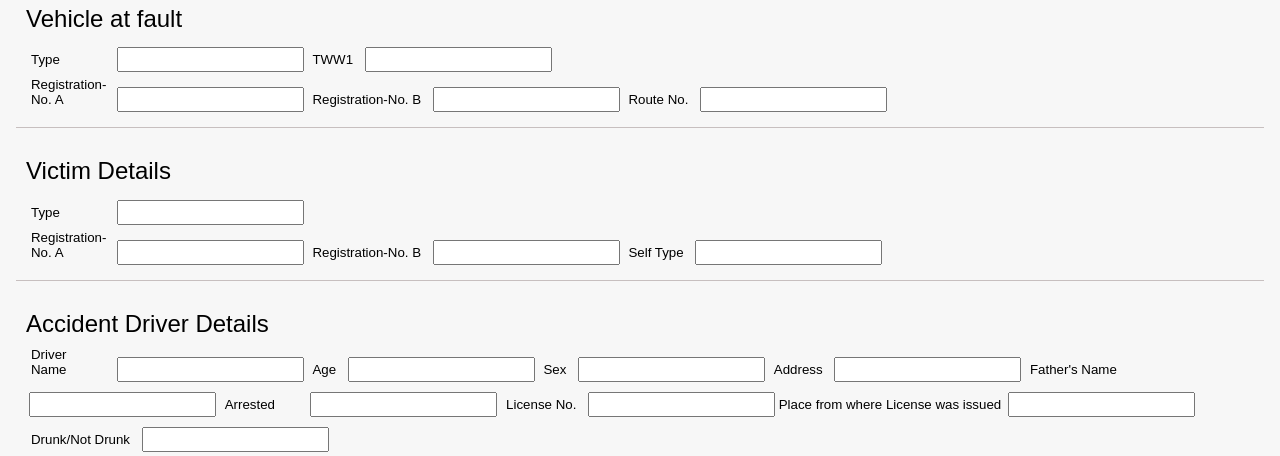
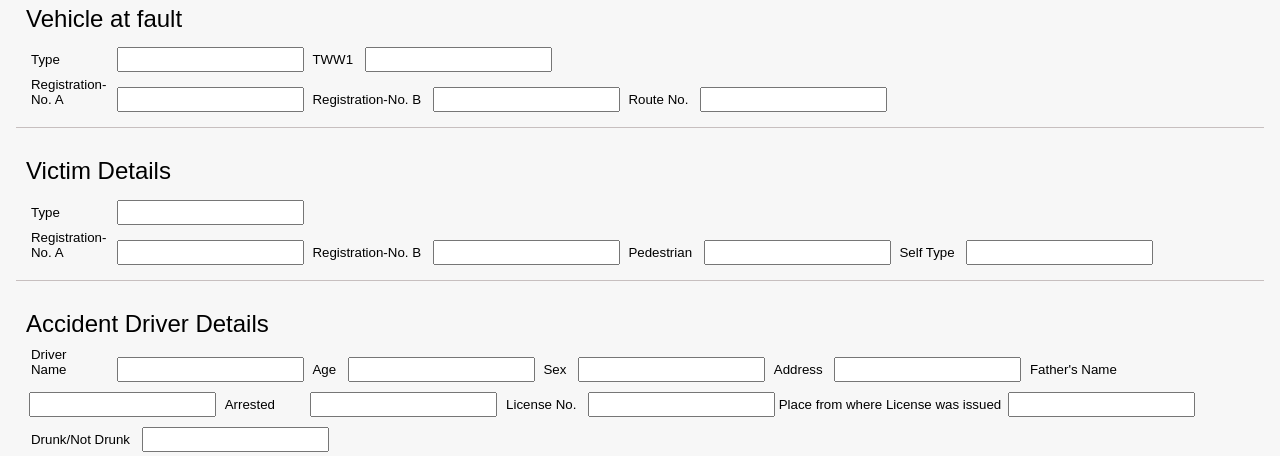
Before and after one commit to arushibutan11/AMS, a Django app: template templates/details_form.html in a window 1280 px wide. Shown: the part 800-1256 px from the top of the page. Run offline with Django 3.2, Linux system fonts and the light colour scheme; the template is opened without the code that fills it: most values are stand-ins (such as "Sample title", 1, 10 or a date in 2020); form fields are guessed from the names that the template uses; some libraries are stand-ins or nearby versions.

Commit message:
Pedestrian

```diff
--- a/fir/models.py
+++ b/fir/models.py
@@ -8,7 +8,7 @@ from smart_selects.db_fields import ChainedForeignKey
 SEX_Choices = (
     ('M','Male'),('F','Female'),
 )
-convert_case_Choices=(
+CONVERT_Choices=(
     ('T','TRUE'),('F','FALSE'),)
 ARRESTED_Choices=(
     ('Y','Yes'),('N','No'),)
@@ -323,7 +323,7 @@ class details(models.Model):
     ACCDRUNK = models.BooleanField()
     Intersection = models.CharField(max_length=150)
     routeno = models.CharField(max_length=15,null=True)
-    case_status = models.CharField(max_length=15,choices=convert_case_Choices)
+    case_status = models.CharField(max_length=15)
     convert_case = models.CharField(max_length=15)
     BRIEF_FACTS = models.CharField(max_length=500)
     dri_lic_no = models.CharField(max_length=150)
@@ -341,7 +341,7 @@ class details(models.Model):
     CONFIRM = models.CharField(max_length=15)
     LONGITUDE = models.CharField(max_length=15)
     LATITUDE = models.CharField(max_length=15)
-    CONVERT = models.CharField(max_length=15)
+    CONVERT = models.CharField(max_length=15,choices=CONVERT_Choices)
     CONVERT_DATE = models.DateField()
     CN_DT = models.CharField(max_length=150)
     CONVERT_FN = models.CharField(max_length=150)
--- a/templates/details_form.html
+++ b/templates/details_form.html
@@ -315,6 +315,9 @@ h2 { text-align: center; }
     <label for="regnof">Registration-No. B</label>
     {{ form.RNOV2B }}
 
+    <label id="Pedestrian" visible="false">Pedestrian</label>
+    {{ form.PEDESTRIAN }}
+
     <!--<label for="board>Boarding/De-boarding</label> -->
     <label id="self_type" visible="false">Self Type</label>
     {{ form.SELF_TYPE }}
@@ -404,7 +407,7 @@ h2 { text-align: center; }
 
 
     <label class="firsttag" for="remarks">Convert Case</label>
-    {{ form.convert_case}}
+    {{ form.CONVERT}}
 
     <label id="convert_date" visible="false">Convert Date</label>
     {{ form.CONVERT_DATE }}
@@ -421,23 +424,24 @@ h2 { text-align: center; }
 </div>
 <script>
 
-$("#id_convert_case").change(function () {
-    var selection = $("#id_convert_case option:selected").text();
+$("#id_CONVERT").change(function () {
+    var selection = $("#id_CONVERT option:selected").text();
 
     if(selection=='TRUE')
     {
         document.getElementById("convert_date").style.visibility="visible";
-        $("#id_CONVERT_DATE").show();
+        $("#id_CONVERT_DATE_month").show();
+         $("#id_CONVERT_DATE_day").show();
+          $("#id_CONVERT_DATE_year").show();
     }
     else
    {
-        document.getElementById("convert_date").style.visibility="hidden";
+      document.getElementById("convert_date").style.visibility="hidden";
        $("#id_CONVERT_DATE_month").hide();
-          $("#id_CONVERT_DATE_day").hide();
-            $("#id_CONVERT_DATE_year").hide();
+       $("#id_CONVERT_DATE_day").hide();
+       $("#id_CONVERT_DATE_year").hide();
 
     }});
-
 
 
 
@@ -475,7 +479,7 @@ $("#id_VEHTYPE1").change(function () {
 $("#id_VEHTYPE2").change(function () {
     var selection = $("#id_VEHTYPE2 option:selected").text();
     //alert("you selected" + selection);
-    if (selection=='SLF')
+    if (selection=='SELF')
     {
      document.getElementById("self_type").style.visibility = "visible";
     $("#id_SELF_TYPE").show();
@@ -487,6 +491,20 @@ $("#id_VEHTYPE2").change(function () {
          $("#id_SELF_TYPE").hide()
 
     }
+     if (selection=='PEDESTRIAN')
+    {
+     document.getElementById("Pedestrian").style.visibility = "visible";
+    $("#id_PEDESTRIAN").show();
+    }
+
+    else
+    {
+        document.getElementById("Pedestrian").style.visibility = "hidden";
+        //$("#id_routeno").attr('disabled', true);
+         $("#id_PEDESTRIAN").hide()
+
+    }
+
 
     });
 
```
Also changed, not shown: dtp/.___init__.py (deleted), dtp/._settings.py (deleted), dtp/._urls.py (deleted), dtp/._wsgi.py (deleted), 1 other file.
